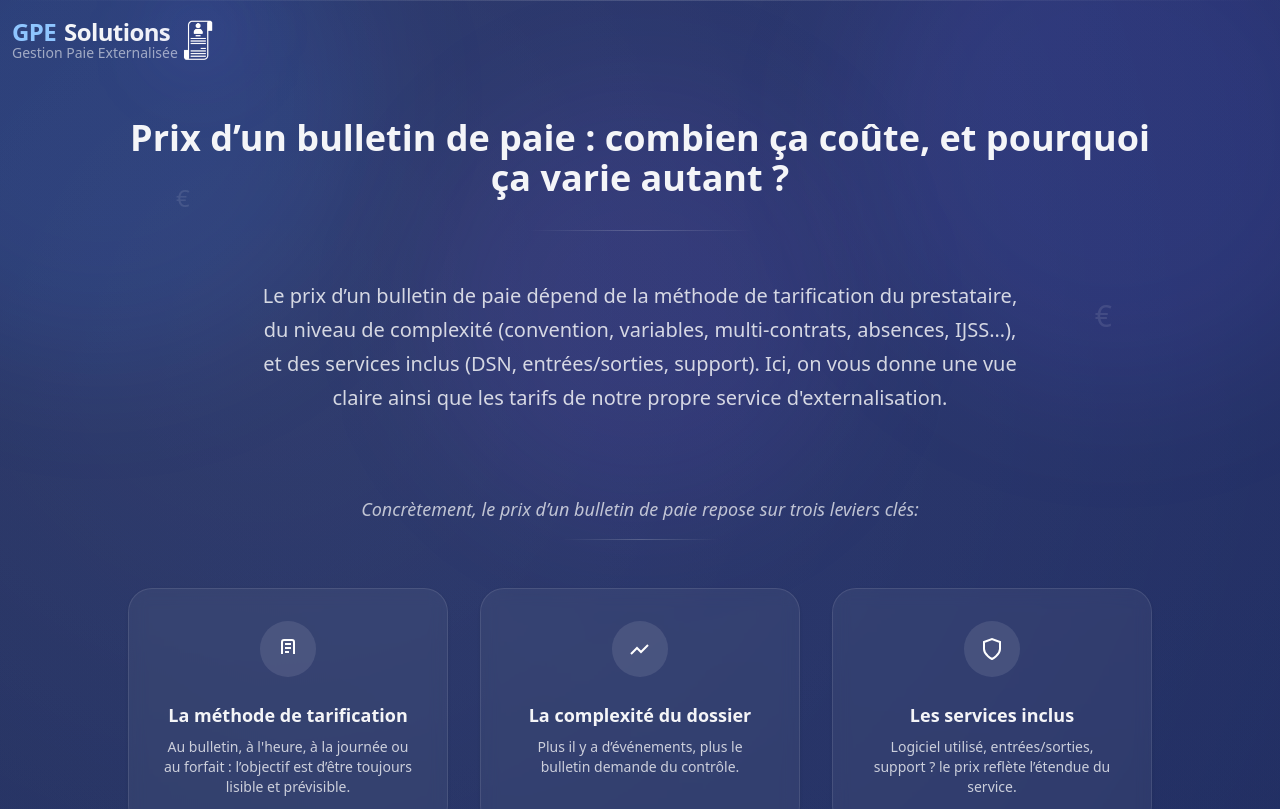
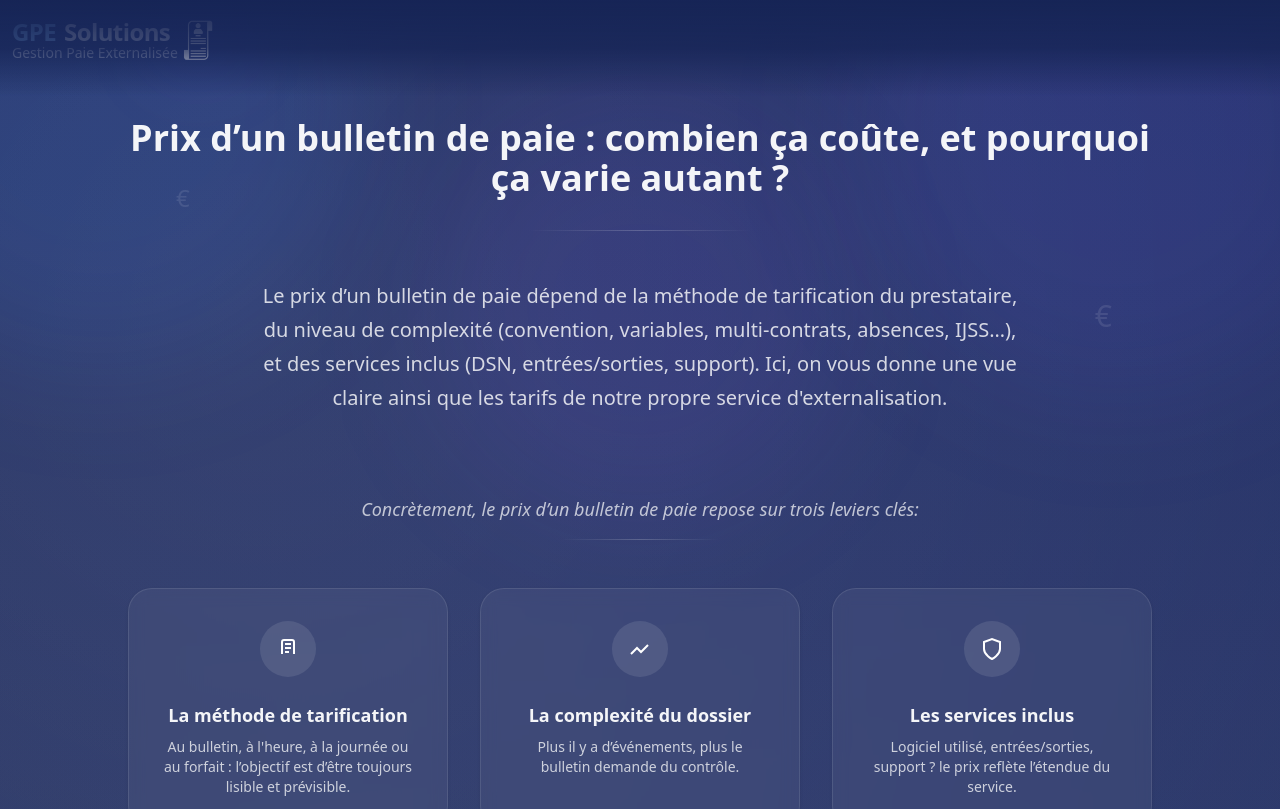
Before and after one commit to bassemshili3-cpu/gpe-solutions, a Next.js app: page /prix-bulletin-paie in a window 1280 px wide. Shown: the top 809 px of the page. Built offline with nearby package versions, Linux system fonts and the light colour scheme.

Commit message:
Update 7.1

```diff
--- a/app/prix-bulletin-paie/page.tsx
+++ b/app/prix-bulletin-paie/page.tsx
@@ -45,16 +45,16 @@ export default function PrixBulletinDePaiePage() {
         />
       </Head>
 
-      <main className="min-h-screen bg-blue-950 text-gray-800 overflow-x-hidden">
+      <main className="min-h-screen bg-white text-gray-800 overflow-x-hidden">
         <ClearHashOnLoad />
 
         {/* WRAPPER */}
-        <div className="relative overflow-x-hidden overflow-y-visible bg-gradient-to-b from-blue-950 via-blue-950/90 to-white">
-  {/* Top fade iOS (anti-barre blanche) */}
-  <div className="pointer-events-none absolute top-0 left-0 right-0 h-16 bg-gradient-to-b from-blue-950 to-transparent" />
-  </div>
 
         <div className="relative overflow-x-hidden overflow-y-visible bg-gradient-to-b from-blue-950 via-blue-950/90 to-white">
+
+         {/* Fondu haut iOS */}
+  <div className="pointer-events-none absolute top-0 left-0 right-0 h-24 bg-gradient-to-b from-blue-950 via-blue-950/80 to-transparent z-20" />
+
           {/* Mesh / aurora global */}
           <div className="pointer-events-none absolute inset-0">
             <div className="absolute -top-40 -left-40 h-[520px] w-[520px] rounded-full bg-blue-500/12 blur-3xl" />
```
